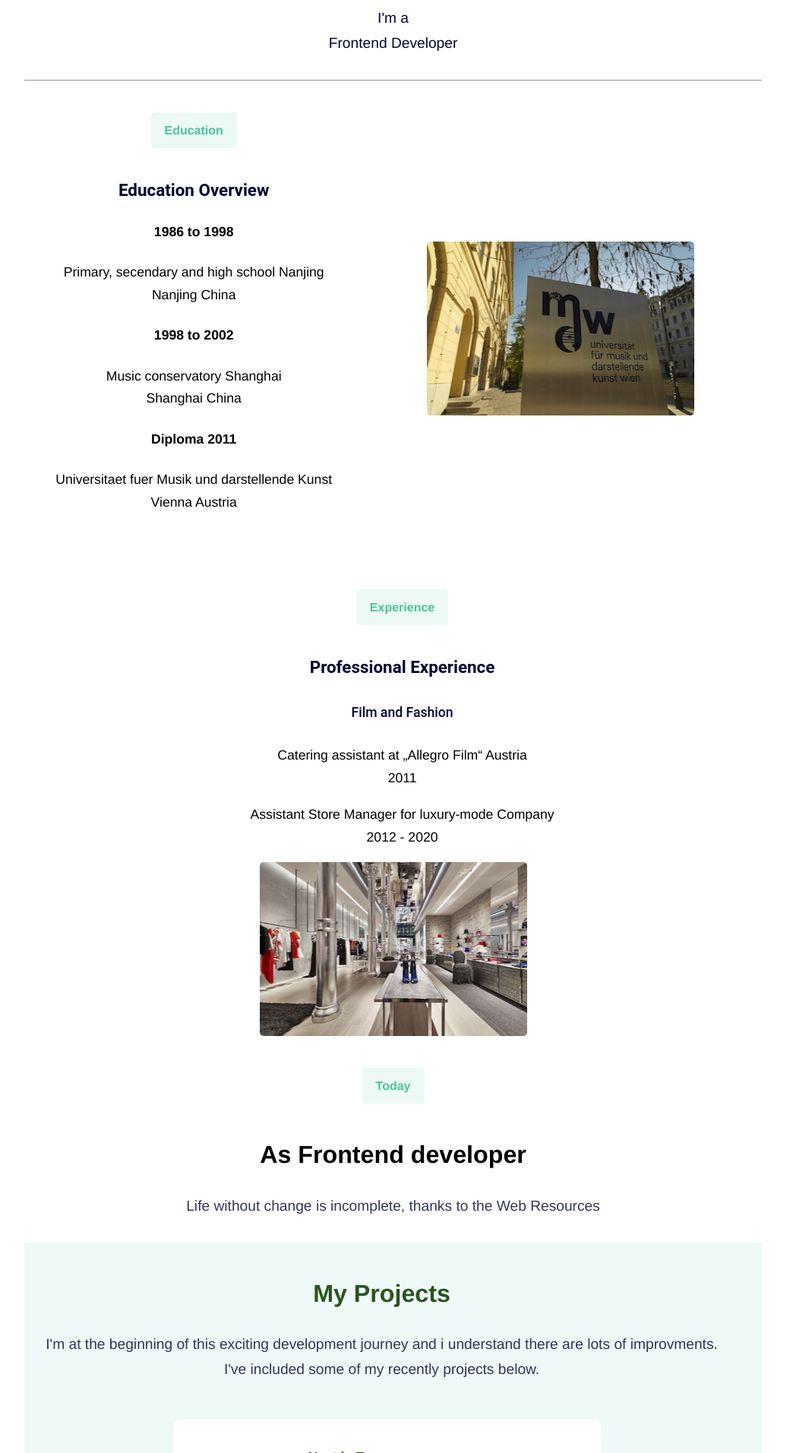
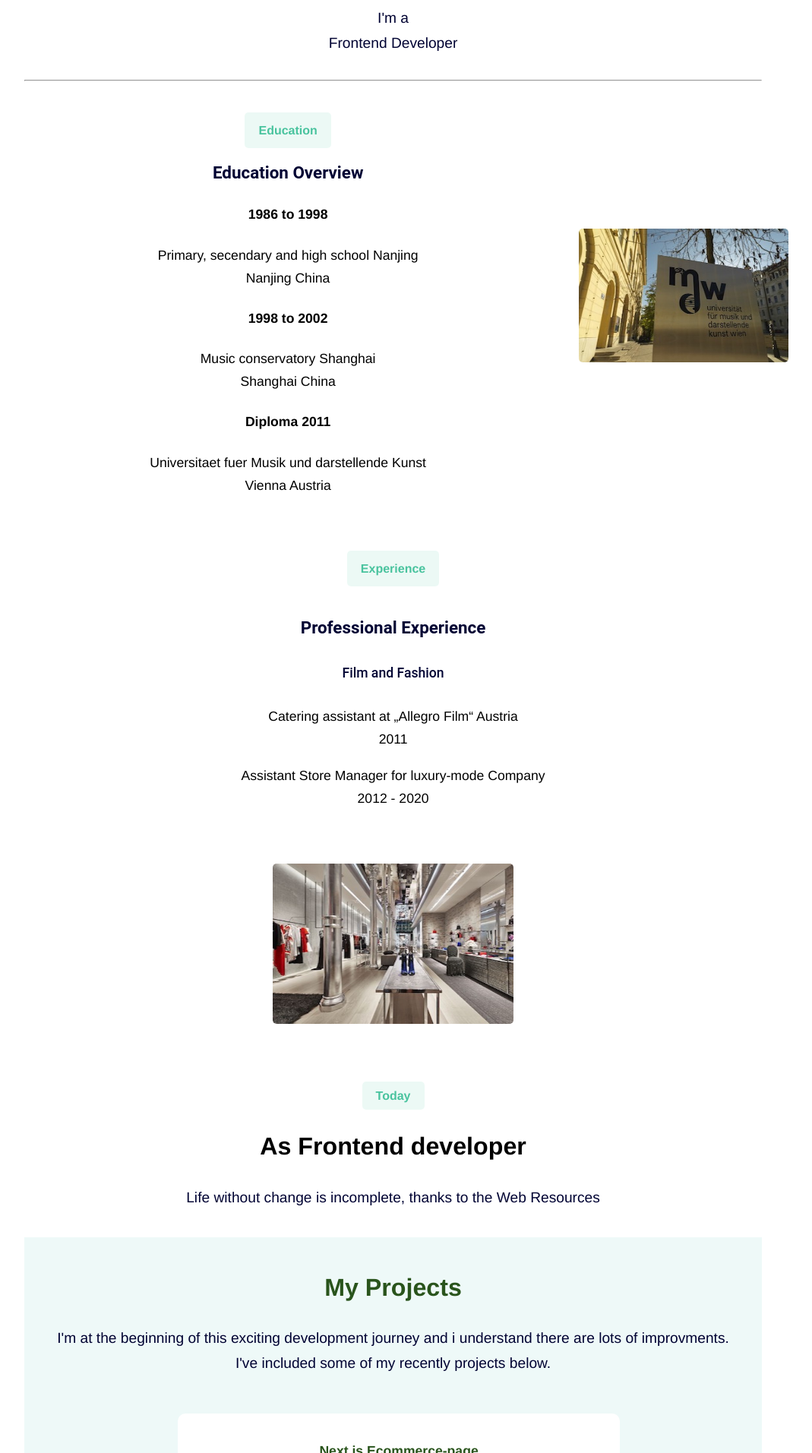
Before and after one commit to xiaominzhu88/my-portfolio, a React (Create React App) app: page / in a window 1280 px wide. Shown: the part 767-2680 px from the top of the page at 76% size, without its empty margins (133-1202 px from the left). Built offline with nearby package versions, Linux system fonts and the light colour scheme.

Commit message:
Add responsive css

```diff
--- a/src/Edu.js
+++ b/src/Edu.js
@@ -4,41 +4,20 @@ import fluidSmallRight from './images/Image-65.jpg';
 
 export default function Content2() {
   const contentStyle = css`
-    padding-bottom: 8.125rem;
-    @media (min-width: 768px) {
-      -ms-flex-align: center !important;
-      align-items: center !important;
+    @media (max-width: 450px) {
+      margin: 1em auto;
+      display: block;
     }
-    position: relative;
-    width: 100%;
-    min-height: 1px;
-    padding-right: 15px;
-    padding-left: 15px;
+
     display: flex;
-    flex-wrap: wrap;
-    margin-right: -15px;
-    margin-left: -15px;
+    align-items: center;
     padding-bottom: 1em;
-    box-sizing: border-box;
   `;
 
   const divStyle = css`
-    @media (min-width: 768px) {
-      margin-bottom: 0 !important;
-    }
-    @media (min-width: 768px) {
-      -ms-flex: 0 0 50%;
-      flex: 0 0 50%;
-      max-width: 50%;
-    }
-    position: relative;
     width: 100%;
-    min-height: 1px;
-    padding-right: 15px;
-    padding-left: 15px;
-    box-sizing: border-box;
-    display: block;
   `;
+
   const span = css`
     color: #49c39e;
     background-color: rgba(73, 195, 158, 0.1);
@@ -47,10 +26,11 @@ export default function Content2() {
     font-weight: 900;
     padding: 0.625rem 1.125rem;
     border-radius: 5px;
-    transition: 0.2s ease-in-out;
     margin-bottom: 1rem !important;
     margin-top: 2rem;
-    box-sizing: border-box;
+    @media (max-width: 450px) {
+      margin: 1em auto;
+    }
   `;
 
   const h3Style = css`
@@ -63,29 +43,21 @@ export default function Content2() {
     font-family: 'Roboto', Helvetica, Arial, sans-serif;
     box-sizing: border-box;
     display: block;
-    margin-block-start: 1em;
-    margin-block-end: 1em;
-    margin-inline-start: 0px;
-    margin-inline-end: 0px;
   `;
 
   return (
-    <div
-      css={contentStyle}
-      className="row justify-content-lg-between align-items-md-center space-3-bottom space-2-bottom--lg col-12"
-    >
-      <div css={divStyle} className="col-md-6 mb-5 mb-md-0">
+    <div css={contentStyle} className="edu-container">
+      <div css={divStyle} className="edu">
         <div
           className="pr-md-4"
           css={css`
-            @media (min-width: 768px) {
-              padding-right: 1.5rem !important;
+            @media (max-width: 450px) {
             }
             box-sizing: border-box;
             display: block;
           `}
         >
-          <span css={span} className="u-label u-label--green mb-3">
+          <span css={span} className="emotion-span">
             Education
           </span>
           <h2 css={h3Style}>Education Overview</h2>
@@ -108,50 +80,23 @@ export default function Content2() {
             Vienna Austria
           </p>
         </div>
-
-        <div
-          css={css`
-            padding-top: 2rem;
-            padding-bottom: 2rem;
-            @media (min-width: 768px) {
-              padding-left: 1.5rem !important;
-            }
-            box-sizing: border-box;
-            display: block;
-          `}
-          className="pl-md-4 space-1"
-        ></div>
       </div>
 
-      <div
-        className="col-md-6"
-        css={css`
-          @media (min-width: 768px) {
-            -ms-flex-order: 1;
-            order: 1;
-          }
-          @media (min-width: 768px) {
-            -ms-flex: 0 0 50%;
-            flex: 0 0 50%;
-            max-width: 50%;
-          }
-          position: relative;
-          width: 100%;
-          min-height: 1px;
-          padding-right: 15px;
-          padding-left: 15px;
-          box-sizing: border-box;
-          display: block;
-        `}
-      >
+      <div className="edu-image">
         <img
           className="img-fluid-right"
           src={fluidSmallRight}
           css={css`
             max-width: 100%;
             width: 20em;
-            height: 13em;
+            height: 10em;
             border-radius: 5px;
+            margin-left: 2em;
+            @media (max-width: 450px) {
+              margin: 1em auto;
+              width: 10em;
+              height: 7em;
+            }
           `}
           alt="music uni vienna"
         />
--- a/src/Experience.js
+++ b/src/Experience.js
@@ -4,23 +4,17 @@ import fashion from './images/luxusmode.jpg';
 
 export default function Content3() {
   const divContainerStyle = css`
-    @media (min-width: 768px) {
+    @media (max-width: 450px) {
       align-items: center !important;
     }
-    margin: 0 auto;
+    margin: 1.5em auto;
   `;
 
-  const textContainerStyle = css`
-    box-sizing: border-box;
-    display: block;
-  `;
   const textContainer2Style = css`
-    @media (min-width: 768px) {
-      padding-left: 1.5rem !important;
-      order: 2;
+    @media (max-width: 450px) {
+      margin: 1em auto;
     }
-    box-sizing: border-box;
-    display: block;
+    margin: 2em auto;
   `;
 
   const h3Style = css`
@@ -69,15 +63,8 @@ export default function Content3() {
   `;
 
   return (
-    <div
-      css={divContainerStyle}
-      className="row justify-content-lg-between align-items-md-center bottom--lg col-12"
-    >
-      <div
-        css={textContainerStyle}
-        className="col-md-6 order-md-2 mb-5 mb-md-0"
-      >
-        <div css={textContainer2Style} className="pl-md-4">
+    <div css={divContainerStyle} className="ex-container">
+      <div css={textContainer2Style} className="ex-text-container">
         <span css={span} className="u-label u-label--yellow mb-3">
           Experience
         </span>
@@ -94,18 +81,25 @@ export default function Content3() {
           2012 - 2020
         </p>
       </div>
-      </div>
-      <div className="col-md-6 order-md-1 ">
+
+      <div className="ex-image">
         <img
-          className="img-fluid"
+          className="ex-img"
           css={css`
             max-width: 100%;
-            width: 20em;
-            height: 13em;
+            width: 18em;
+            height: 12em;
             border-radius: 5px;
+            margin: 2em auto;
+
+            @media (max-width: 450px) {
+              margin: 1.5em auto;
+              width: 10em;
+              height: 7em;
+            }
           `}
           src={fashion}
-          alt="Web App manager"
+          alt="fasion"
         />
       </div>
     </div>
--- a/src/FooterContainer2.js
+++ b/src/FooterContainer2.js
@@ -34,7 +34,6 @@ export default function FooterContainer2() {
     flex-wrap: wrap;
     margin-right: -15px;
     margin-left: -15px;
-    box-sizing: border-box;
   `;
 
   const h2Style = css`
@@ -49,18 +48,15 @@ export default function FooterContainer2() {
   `;
 
   const footerPStyle = css`
-    margin-bottom: 0 !important;
     font-size: 1.2rem;
     font-weight: 400;
-    opacity: 0.8;
     color: #000333;
-    margin-top: 0;
-    box-sizing: border-box;
-    display: block;
-    margin-block-start: 1em;
-    margin-block-end: 1em;
-    margin-inline-start: 0px;
-    margin-inline-end: 0px;
+    margin: 0 auto;
+
+    @media (max-width: 450px) {
+      width: 85%;
+      margin: 0 auto;
+    }
   `;
 
   const col6 = css`
@@ -77,7 +73,6 @@ export default function FooterContainer2() {
     border-radius: 0.25rem 0.25rem 0 0;
     padding: 0;
     background-color: transparent;
-    transition: 0.3s ease-in-out;
     margin-bottom: 0;
     @media (max-width: 450px) {
       padding: 0.5em;
--- a/src/Slog.js
+++ b/src/Slog.js
@@ -3,18 +3,12 @@ import { css, jsx } from '@emotion/core';
 
 export default function FooterContainer() {
   const divContainerStyle = css`
-    @media (min-width: 768px) {
-      width: 80% !important;
+    @media (max-width: 450px) {
+      margin: 2em auto;
     }
     text-align: center !important;
-    margin-left: auto !important;
-    margin-right: auto !important;
-    position: relative;
+    margin: 2em auto;
     min-height: 1px;
-    padding-right: 15px;
-    padding-left: 15px;
-    box-sizing: border-box;
-    display: block;
   `;
 
   const h2Style = css`
@@ -27,44 +21,31 @@ export default function FooterContainer() {
   `;
 
   const pStyle = css`
-    margin-bottom: 0 !important;
     font-size: 1.2rem;
     font-weight: 400;
-    opacity: 0.8;
     color: #000333;
-    margin-top: 0;
+    margin: 0 auto;
     box-sizing: border-box;
-    display: block;
-    margin-block-start: 1em;
-    margin-block-end: 1em;
-    margin-inline-start: 0px;
-    margin-inline-end: 0px;
+
+    @media (max-width: 450px) {
+      margin: 1em auto;
+      font-size: 1rem;
+      padding: 0.5em;
+    }
   `;
   const span = css`
     color: #49c39e;
     background-color: rgba(73, 195, 158, 0.1);
-    display: inline-block;
     font-size: 1rem;
     font-weight: 900;
     padding: 0.625rem 1.125rem;
     border-radius: 5px;
-    transition: 0.2s ease-in-out;
-    margin-bottom: 1rem !important;
-    box-sizing: border-box;
-    margin-top: 2rem !important;
+    margin: 2em auto;
   `;
 
   return (
     <div css={divContainerStyle} className="col-12 text-center w-md-80 mx-auto">
-      <div
-        css={css`
-          margin-bottom: 2rem !important;
-          box-sizing: border-box;
-          display: block;
-        `}
-        className="mb-5"
-      >
-        <span css={span} className="u-label u-label--yellow mb-3">
+      <span css={span} className="span">
         Today
       </span>
 
@@ -74,6 +55,5 @@ export default function FooterContainer() {
         Life without change is incomplete, thanks to the Web Resources{' '}
       </p>
     </div>
-    </div>
   );
 }
```
Lines whose indentation alone changed are shown as unchanged.
